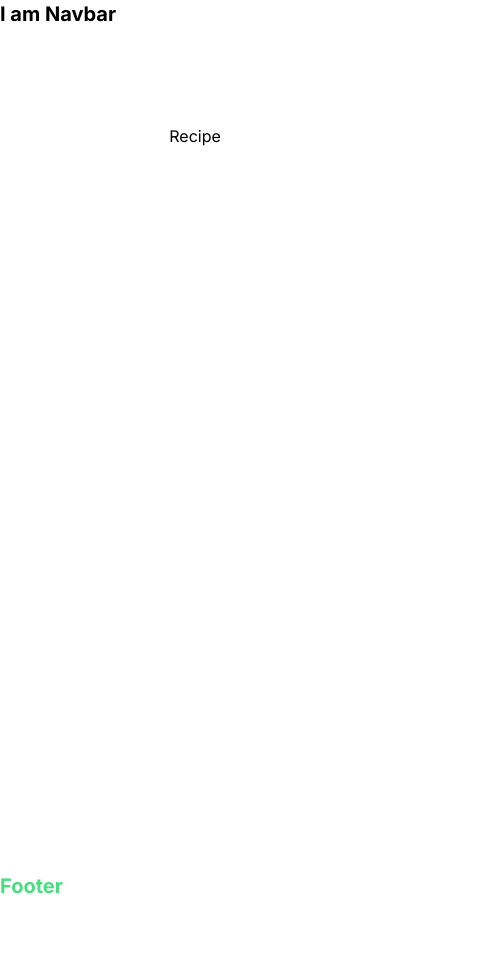
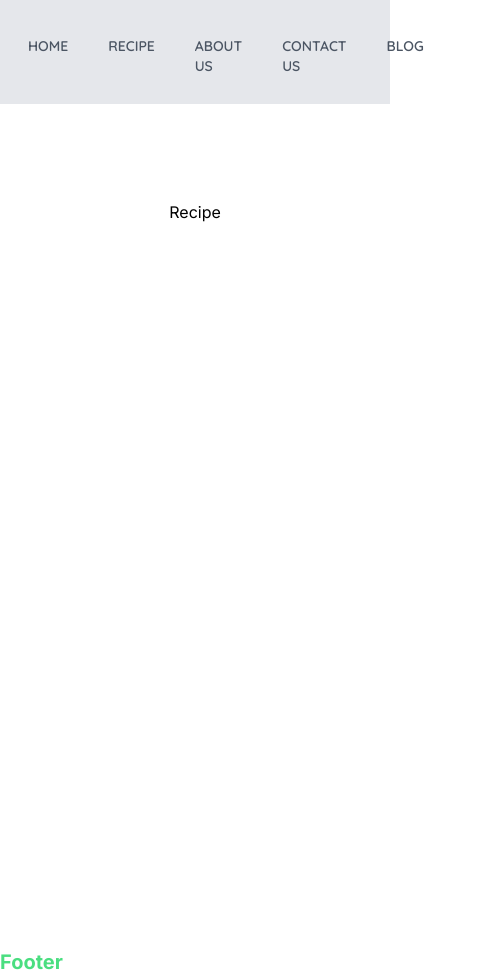
Before and after one commit to jasonavecilla/Plate-palette, a Next.js app in the folder recipe/: page / in a window 390 px wide. Shown: the whole page, 488 px wide, since content can reach past the window. Before the commit the page ends 900 px from the top, so only its background shows below. Built offline with nearby package versions, Linux system fonts and the light colour scheme.

Commit message:
Created navigation bar but still missing responsiveness

```diff
--- a/recipe/src/app/components/Navbar.js
+++ b/recipe/src/app/components/Navbar.js
@@ -1,9 +1,34 @@
-import React from 'react'
+import React from "react";
+import Image from "next/image";
+import PlatePalette from "../assets/PlatePalette.svg";
 
 export default function Navbar() {
   return (
-    <div className="text-xl font-bold">
-      I am Navbar
+    <div className="text-xl font-bold bg-gray-200">
+      <div className="flex justify-between px-7 py-7">
+        <div>
+          <Image src={PlatePalette} alt="Plate Palette" />
+        </div>
+        <div>
+          <ul className="text-gray-600 font-semibold font-quicksand  text-sm flex gap-x-10 pt-2 pr-16">
+            <li>
+              <a href="#">HOME</a>
+            </li>
+            <li>
+              <a href="#">RECIPE</a>
+            </li>
+            <li>
+              <a href="#">ABOUT US</a>
+            </li>
+            <li>
+              <a href="#">CONTACT US</a>
+            </li>
+            <li>
+              <a href="#">BLOG</a>
+            </li>
+          </ul>
+        </div>
+      </div>
     </div>
-  )
+  );
 }
```
Also changed, not shown: recipe/src/app/assets/PlatePalette.svg (added).
